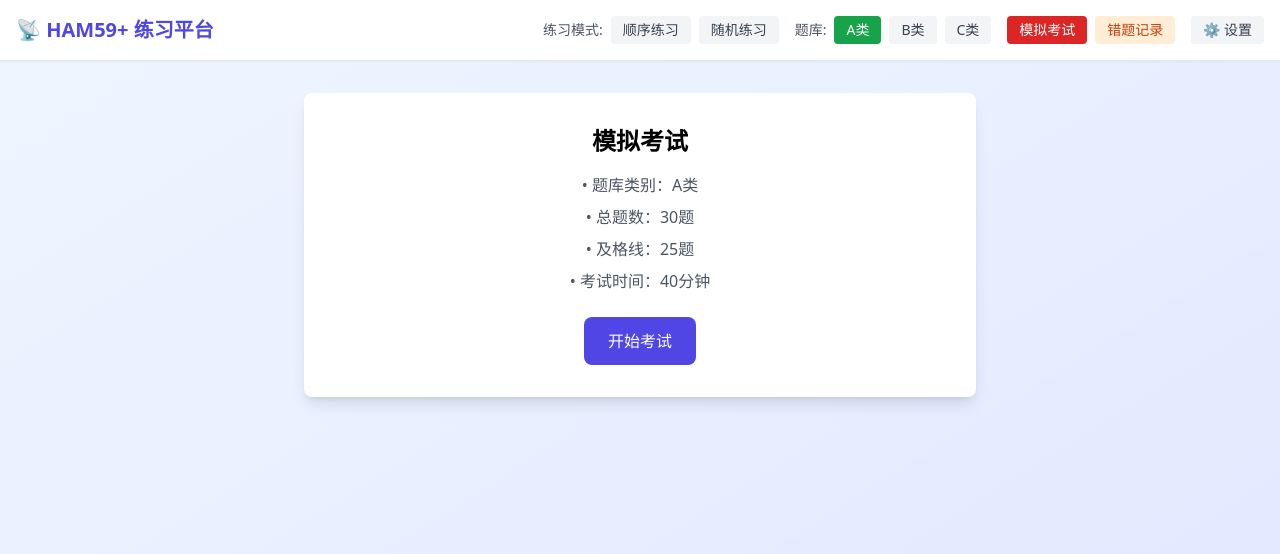
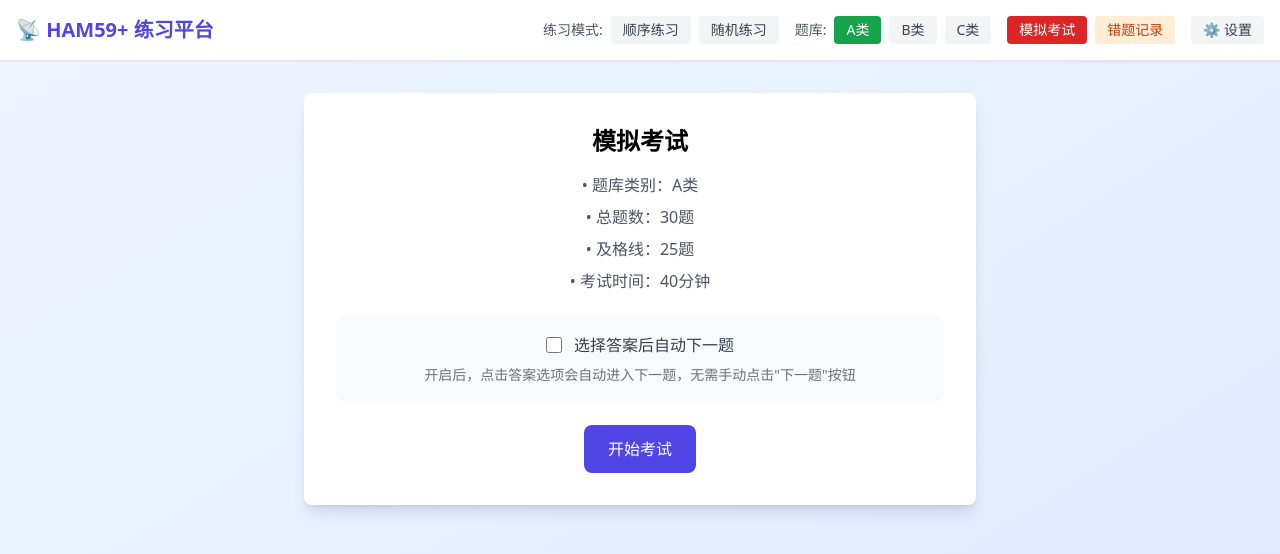
Before and after one commit to TennousuAthena/HAM59, a React (Vite) app: page /exam/A/1 in a window 1280 px wide. Shown: the top 554 px of the page. Built offline with nearby package versions, Linux system fonts and the light colour scheme; no server answers.

Commit message:
增加 自动下一题

```diff
--- a/src/components/QuestionBank.jsx
+++ b/src/components/QuestionBank.jsx
@@ -13,6 +13,8 @@ import {
   saveWrongAnswer,
   clearWrongAnswers,
   saveProgress,
+  saveAutoNextQuestion,
+  getAutoNextQuestion,
 } from "../utils/utils";
 
 const EXAM_CONFIG = {
@@ -48,6 +50,9 @@ const QuestionBank = ({ questions }) => {
   const [examStarted, setExamStarted] = useState(false);
   const [timeLeft, setTimeLeft] = useState(null);
   const [forceNoteExpansion, setForceNoteExpansion] = useState(false);
+  const [autoNextQuestion, setAutoNextQuestion] = useState(
+    getAutoNextQuestion()
+  );
 
   const isExamMode = window.location.pathname.includes("/exam/");
   const isPracticeMode = !isExamMode;
@@ -210,6 +215,11 @@ const QuestionBank = ({ questions }) => {
     }
   }, [currentQuestionIndex, navigateToQuestion, isPracticeMode]);
 
+  const handleAutoNextToggle = (enabled) => {
+    setAutoNextQuestion(enabled);
+    saveAutoNextQuestion(enabled);
+  };
+
   const handleAnswerSelect = useCallback(
     (answer) => {
       if (showAnswer && isPracticeMode) return;
@@ -231,6 +241,17 @@ const QuestionBank = ({ questions }) => {
         ...prev,
         [currentQuestionIndex]: answer,
       }));
+
+      // 在考试模式下，如果开启了自动下一题，则自动进入下一题
+      if (isExamMode && autoNextQuestion) {
+        setTimeout(() => {
+          if (currentQuestionIndex < filteredQuestions.length - 1) {
+            navigateToQuestion(currentQuestionIndex + 1);
+          } else {
+            calculateResults();
+          }
+        }, 500); // 延迟500ms，让用户看到选择的答案
+      }
     },
     [
       showAnswer,
@@ -238,6 +259,11 @@ const QuestionBank = ({ questions }) => {
       shuffledOptions,
       currentQuestion,
       currentQuestionIndex,
+      isExamMode,
+      autoNextQuestion,
+      filteredQuestions.length,
+      navigateToQuestion,
+      calculateResults,
     ]
   );
 
@@ -303,6 +329,25 @@ const QuestionBank = ({ questions }) => {
           <p className="text-gray-600 mb-6">
             • 考试时间：{examConfig.timeLimitMinutes}分钟
           </p>
+
+          {/* 自动下一题设置 */}
+          <div className="mb-6 p-4 bg-gray-50 rounded-lg">
+            <label className="flex items-center justify-center space-x-3">
+              <input
+                type="checkbox"
+                checked={autoNextQuestion}
+                onChange={(e) => handleAutoNextToggle(e.target.checked)}
+                className="h-4 w-4 text-indigo-600 border-gray-300 rounded focus:ring-indigo-500"
+              />
+              <span className="text-gray-700 font-medium">
+                选择答案后自动下一题
+              </span>
+            </label>
+            <p className="text-sm text-gray-500 mt-2">
+              开启后，点击答案选项会自动进入下一题，无需手动点击"下一题"按钮
+            </p>
+          </div>
+
           <button
             onClick={startExam}
             className="px-6 py-3 bg-indigo-600 text-white rounded-lg hover:bg-indigo-700 transition-colors"
@@ -329,6 +374,22 @@ const QuestionBank = ({ questions }) => {
           ⏳ {formatTime(timeLeft)}
         </div>
       )}
+
+      {/* 考试模式下的自动下一题控制 */}
+      {isExamMode && examStarted && (
+        <div className="fixed bottom-4 right-4 bg-white shadow-lg rounded-lg px-4 py-2">
+          <label className="flex items-center space-x-2 text-sm">
+            <input
+              type="checkbox"
+              checked={autoNextQuestion}
+              onChange={(e) => handleAutoNextToggle(e.target.checked)}
+              className="h-3 w-3 text-indigo-600 border-gray-300 rounded focus:ring-indigo-500"
+            />
+            <span className="text-gray-700">自动下一题</span>
+          </label>
+        </div>
+      )}
+
       <ProgressBar
         current={currentQuestionIndex + 1}
         total={filteredQuestions.length}
--- a/src/utils/utils.js
+++ b/src/utils/utils.js
@@ -562,3 +562,12 @@ export const getDataStatistics = () => {
     hasExamRandomSeed: !!localStorage.getItem("examRandomSeed"),
   };
 };
+
+// 自动下一题设置
+export const saveAutoNextQuestion = (enabled) => {
+  localStorage.setItem("autoNextQuestion", JSON.stringify(enabled));
+};
+
+export const getAutoNextQuestion = () => {
+  return JSON.parse(localStorage.getItem("autoNextQuestion") || "false");
+};
```
